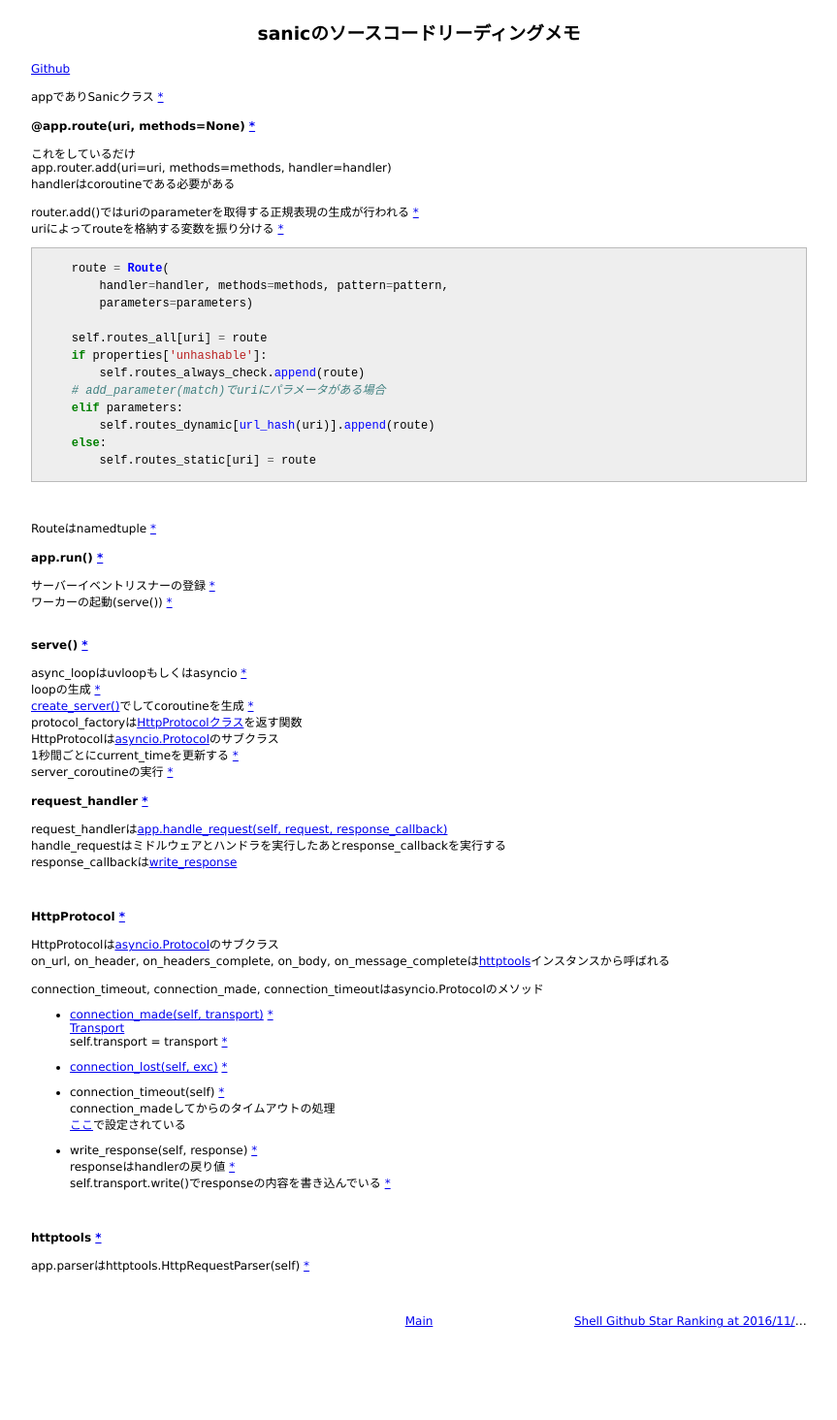
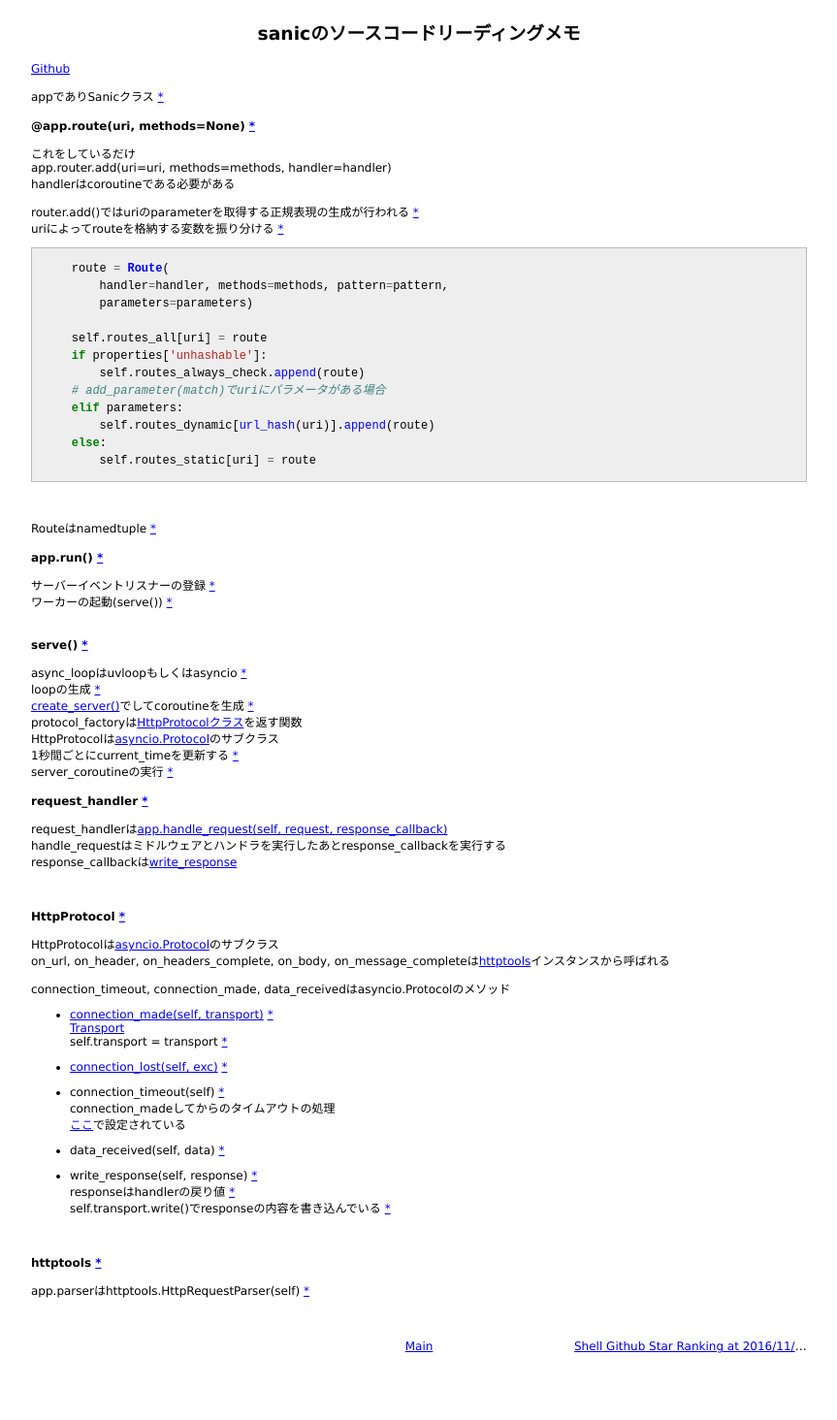
Before and after one commit to 38elements/38elements.github.com, a Jekyll site: the page built from _posts/2016-11-22-python-sanic.md, in a window 1280 px wide. Shown: the whole page at 97% size, without its empty margins (208-1071 px from the left). Built offline with Jekyll 4.4.1, drawn with Linux system fonts in a browser that asks for light colours; before the commit the page ends 1438 px from its top, so only the background shows below that.

Commit message:
Update 2016-11-22-python-sanic.md

```diff
--- a/_posts/2016-11-22-python-sanic.md
+++ b/_posts/2016-11-22-python-sanic.md
@@ -60,7 +60,7 @@ response_callbackは[write_response](https://github.com/channelcat/sanic/blob/93
 HttpProtocolは[asyncio.Protocol](https://docs.python.org/3.5/library/asyncio-protocol.html#protocols)のサブクラス
 on_url, on_header, on_headers_complete, on_body, on_message_completeは[httptools](https://github.com/MagicStack/httptools)インスタンスから呼ばれる
 
-connection_timeout, connection_made, connection_timeoutはasyncio.Protocolのメソッド
+connection_timeout, connection_made, data_receivedはasyncio.Protocolのメソッド
 
 * [connection_made(self, transport)](https://docs.python.org/3.5/library/asyncio-protocol.html#asyncio.BaseProtocol.connection_made) [\*](https://github.com/channelcat/sanic/blob/93f50b8ef7ed8fee206d2c440b096c09f1dd0af4/sanic/server.py#L58)
 [Transport](https://docs.python.org/3.5/library/asyncio-protocol.html#transports)
@@ -72,6 +72,8 @@ self.transport = transport [\*](https://github.com/channelcat/sanic/blob/93f50b8
 connection_madeしてからのタイムアウトの処理
 [ここ](https://github.com/channelcat/sanic/blob/93f50b8ef7ed8fee206d2c440b096c09f1dd0af4/sanic/server.py#L60-L61)で設定されている
 
+* data_received(self, data) [\*](https://github.com/channelcat/sanic/blob/93f50b8ef7ed8fee206d2c440b096c09f1dd0af4/sanic/server.py#L84)
+
 * write_response(self, response) [\*](https://github.com/channelcat/sanic/blob/93f50b8ef7ed8fee206d2c440b096c09f1dd0af4/sanic/server.py#L142)
 responseはhandlerの戻り値 [\*](https://github.com/channelcat/sanic/blob/93f50b8ef7ed8fee206d2c440b096c09f1dd0af4/sanic/sanic.py#L179)
 self.transport.write()でresponseの内容を書き込んでいる [\*](https://github.com/channelcat/sanic/blob/93f50b8ef7ed8fee206d2c440b096c09f1dd0af4/sanic/server.py#L146)
```
